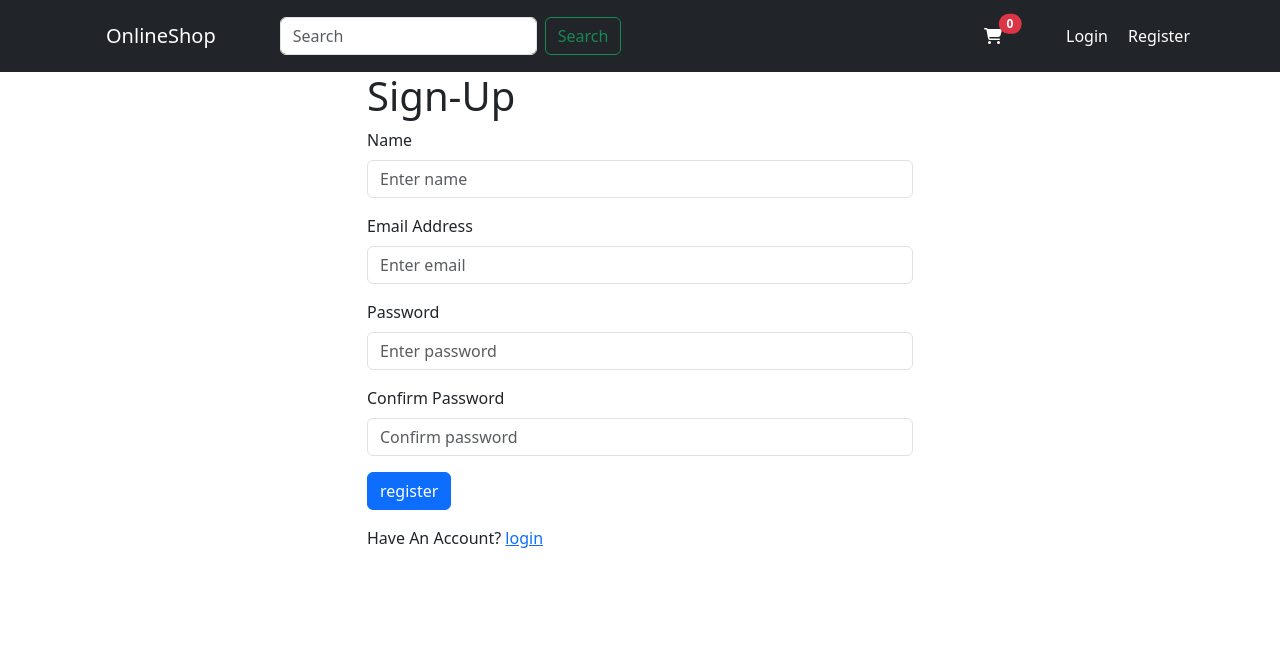
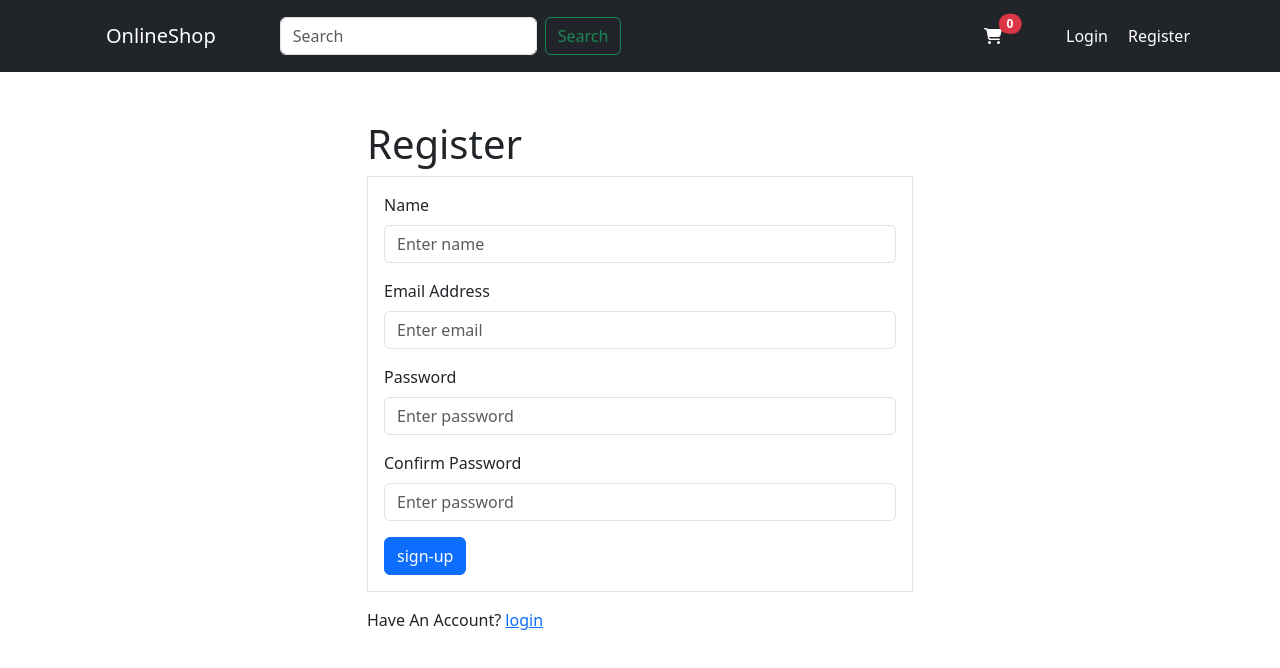
Before and after one commit to dandino4real/onlineShop, a React (Create React App) app: page /register in a window 1280 px wide. Shown: the top 668 px of the page. Built offline with nearby package versions, Linux system fonts and the light colour scheme; no server answers.

Commit message:
modified register and login page

```diff
--- a/src/auth/Login.jsx
+++ b/src/auth/Login.jsx
@@ -32,8 +32,9 @@ const Login = () => {
 
   return (
     <Formcontainer>
+
       <h1>Login</h1>
-      <Form onSubmit={handleSubmit}>
+      <Form onSubmit={handleSubmit} className="border p-3">
         {auth.loginStatus === "rejected" ? (
           <Message>{auth.loginError}</Message>
         ) : null}
@@ -56,7 +57,7 @@ const Login = () => {
             type="password"
             name="password"
             value={formData.email}
-            placeholder="Enter email"
+            placeholder="Enter password"
             onChange={(e) =>
               setFormData({ ...formData, password: e.target.value })
             }
@@ -64,7 +65,7 @@ const Login = () => {
         </Form.Group>
 
         <Button type="submit" variant="primary">
-          {auth.loginStatus === "pending" ? "Submitting..." : "Login"}
+          {auth.loginStatus === "pending" ? "Submitting..." : "login"}
         </Button>
       </Form>
 
--- a/src/auth/Register.jsx
+++ b/src/auth/Register.jsx
@@ -48,8 +48,8 @@ const Register = () => {
 
   return (
     <Formcontainer>
-      <h1>Sign-Up</h1>
-      <Form onSubmit={submitHandler}>
+      <h1>Register</h1>
+      <Form onSubmit={submitHandler} className="border p-3">
       {message && <Message variant="danger">{message}</Message>}
         {auth.registerStatus === "rejected" ? (
           <Message variant="danger">{auth.registerError}</Message>
@@ -93,13 +93,13 @@ const Register = () => {
             type="password"
             name="confirmpassword"
             value={formData.confirmpassword}
-            placeholder="Confirm password"
+            placeholder="Enter password"
             onChange={handleChange}
           ></Form.Control>
         </Form.Group>
 
         <Button type="submit" variant="primary">
-          {auth.rigisterStatus === "pending" ? "Submitting..." : "register"}
+          {auth.rigisterStatus === "pending" ? "Submitting..." : "sign-up"}
         </Button>
 
       </Form>
--- a/src/components/FormContainer.js
+++ b/src/components/FormContainer.js
@@ -3,13 +3,16 @@ import { Container, Row, Col } from 'react-bootstrap'
 
 const Formcontainer = ({children}) => {
   return (
-    <Container>
+
+
+    <Container className='mt-5'>
         <Row className='justify-content-md-center'>
             <Col xs={12} md={6} >
                 {children}
             </Col>
         </Row>
     </Container>
+
   )
 }
 
```
